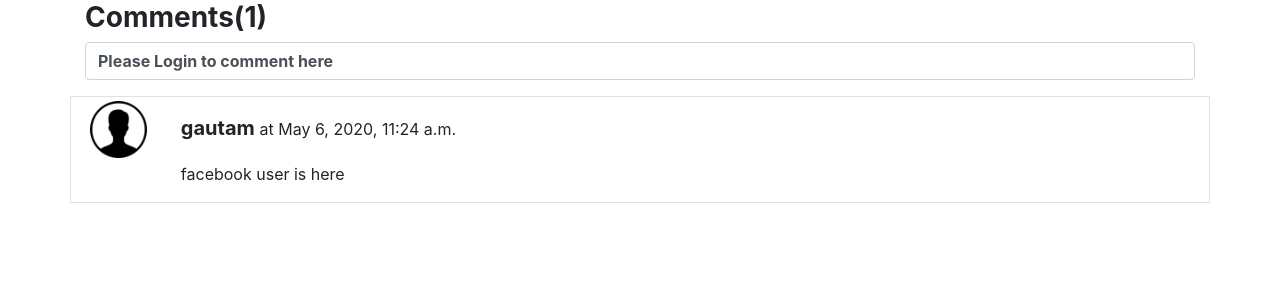
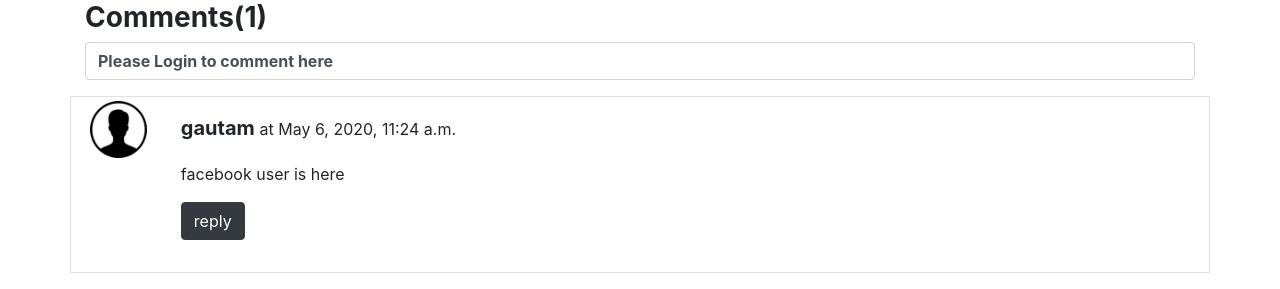
Before and after one commit to GK-SVG/IamCODER, a Django app: page /blogpost/1 in a window 1280 px wide. Shown: the part 905-1194 px from the top of the page. Before the commit the page ends 1108 px from the top, so only its background shows below. Run offline with Django 3.2, Linux system fonts and the light colour scheme; data comes from the database, SQL or seed files in the repository; some libraries are stand-ins or nearby versions.

Commit message:
reply structure created

```diff
--- a/templates/blog/blogpost.html
+++ b/templates/blog/blogpost.html
@@ -53,10 +53,10 @@ border: 2px solid #e7e7e7;
             <input type="text" class="form-control" name="comment" placeholder="Enter your comment">
             <input type="hidden" class="form-control" name="post_id" value="{{post.post_id}}">
         </div>
-        <input type="submit" class="btn btn-primary mt-2" value="submit">
+        <input type="submit" style="background-color:black;" class="btn btn-primary mt-2" value="submit">
     </form>
     {% else %}
-    <div class="form-control" ><b>Please Login to comment here</b></div>
+    <div class="form-control"><b>Please Login to comment here</b></div>
     {% endif %}
     {% for com in comment reversed%}
     <div class="row my-3 border">
@@ -69,6 +69,20 @@ border: 2px solid #e7e7e7;
         </div>
         <div class="col-md-1"></div>
         <div class="col-md-11 mb-3"> {{com.comment}}</div>
+        <div class="col-md-1"></div>
+        <div class="col-md-11 mb-3">
+            <button class="btn btn-dark" type="button" data-toggle="collapse" data-target="#reply{{com.comment_id}}"
+                aria-expanded="false" aria-controls="reply{{com.comment_id}}">
+                reply
+            </button>
+            </p>
+            <div class="collapse" id="reply{{com.comment_id}}">
+                <div class="card card-body">
+                    Anim pariatur cliche reprehenderit, enim eiusmod high life accusamus terry richardson ad squid.
+                    Nihil anim keffiyeh helvetica, craft beer labore wes anderson cred nesciunt sapiente ea proident.
+                </div>
+            </div>
+        </div>
     </div>
     {% endfor %}
 </div>
```
